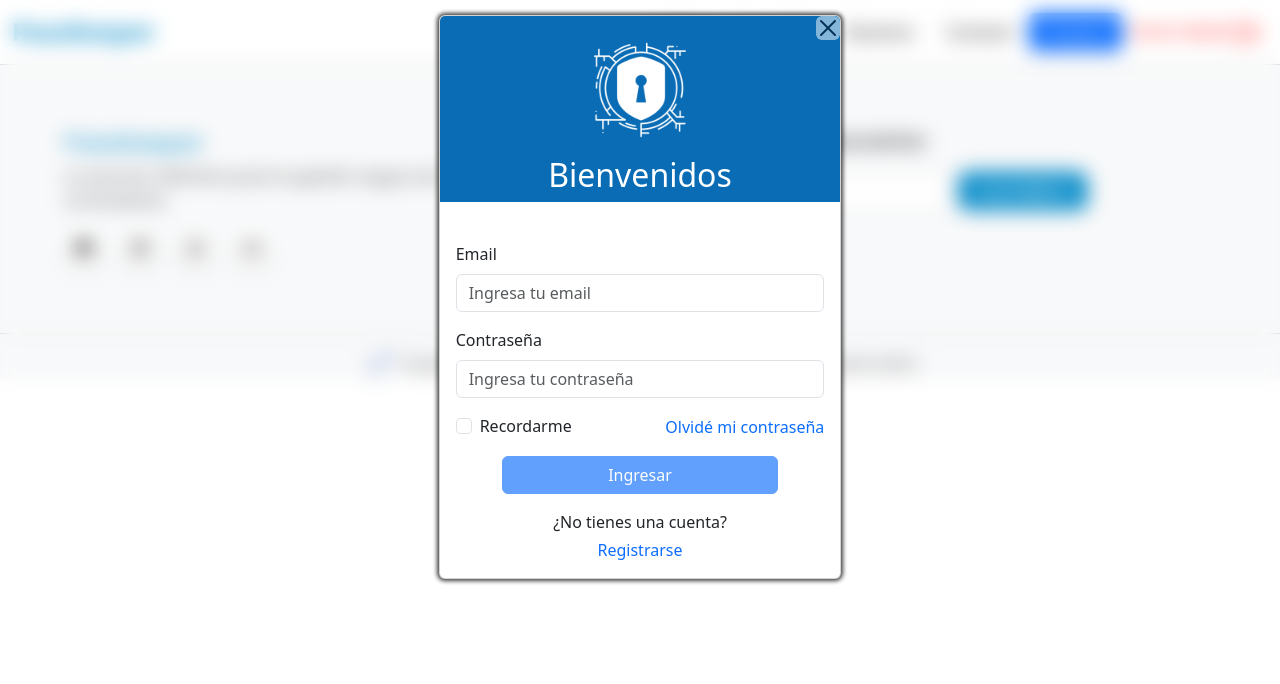
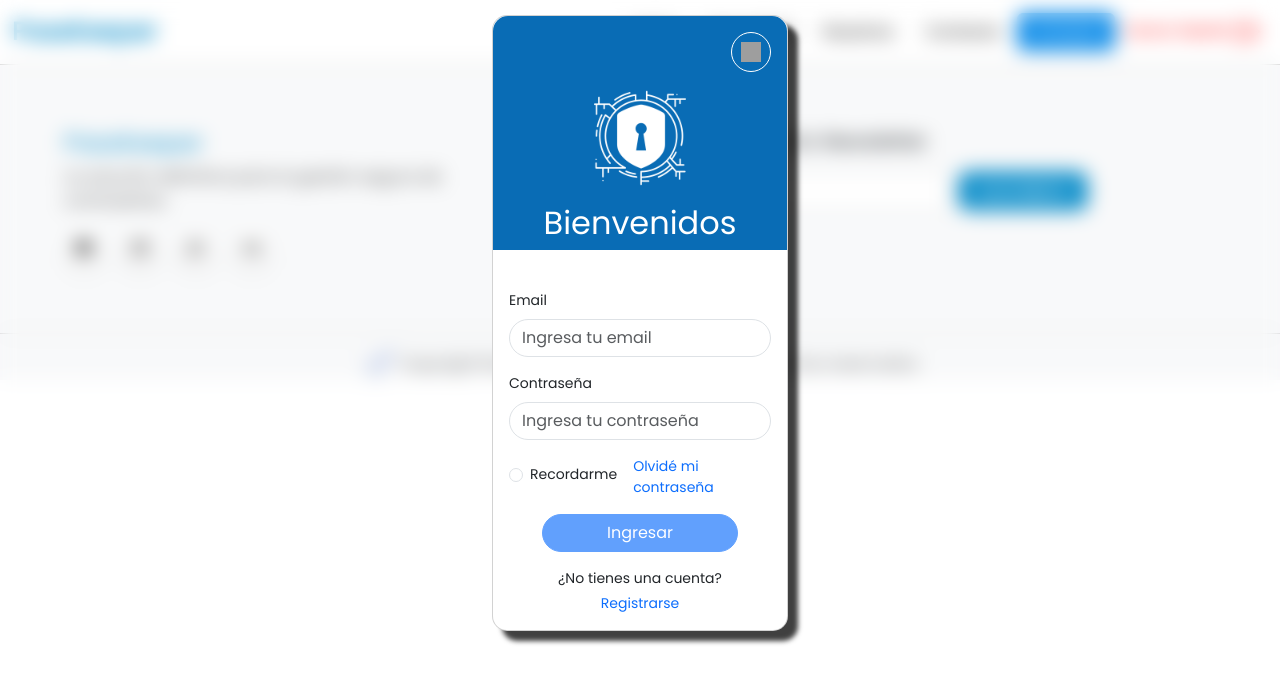
Before and after one commit to vlysi/integrador_ISP4, an Angular app in the folder WEB/: page /login in a window 1280 px wide. Shown: the top 684 px of the page. Built offline with nearby package versions, Linux system fonts and the light colour scheme; sample sign-in values are in the browser's storage; grey boxes are pictures that could not be loaded.

Commit message:
Update login.component
Modificando el diseño del login

```diff
--- a/WEB/src/app/auth/login/login.component.css
+++ b/WEB/src/app/auth/login/login.component.css
@@ -1,4 +1,7 @@
+
 .fixed_container {
+  font-family: 'Poppins', sans-serif; /* Fuente Poppins */
+  font-size:14px;
   position: fixed;
   top: 0;
   left: 0;
@@ -10,26 +13,49 @@
   backdrop-filter: blur(10px);
 }
 .container_card{
-  box-shadow: 0px 0px 4px 2px rgba(0,0,0,0.75);
-  -webkit-box-shadow: 0px 0px 4px 2px rgba(0,0,0,0.75);
--moz-box-shadow: 0px 0px 4px 2px rgba(0,0,0,0.75);
-margin-top:15px
+  margin-top:15px;
+  border-radius: 15px;
+  box-shadow: 10px 10px 5px 0px rgba(0,0,0,0.75);
+  -webkit-box-shadow: 10px 10px 5px 0px rgba(0,0,0,0.75);
+  -moz-box-shadow: 10px 10px 5px 0px rgba(0,0,0,0.75);
 }
 .container_logo{
   background: #096cb5;
-  border-top-left-radius: 5px;
-  border-top-right-radius: 5px;
+  border-top-left-radius: 15px;
+  border-top-right-radius: 15px;
 }
 .container_logo h2{
   color: #fff;
 }
-.container-boton{
+.container_boton{
   display: flex;
   justify-content: flex-end;
   position: relative;
   width:100%;
+  height: 5%;
 }
-.btn-close{
-  color: white;
-  background-color: #fff;
+.btn_close{
+  display: flex;
+  justify-content: center;
+  border-radius: 100%;
+  padding: 3%;
+  background:none;
+  border: 1px solid #fff;
 }
+.btn_close:hover{
+  background: #fff;
+}
+.btn_close img{
+  color:#fff;
+  width: 20px;
+  height: 20px;
+}
+.btn_close:hover i{
+  color:#918d8d;
+}
+form input {
+  border-radius: 30px;
+}
+form button{
+  border-radius: 30px;
+}
--- a/WEB/src/app/auth/login/login.component.html
+++ b/WEB/src/app/auth/login/login.component.html
@@ -1,30 +1,24 @@
-<div class="container_login"></div>
+
 <!DOCTYPE html>
 <html lang="en">
   <head>
     <meta charset="UTF-8" />
     <meta name="viewport" content="width=device-width, initial-scale=1.0" />
     <title>Login</title>
-    <!-- Bootstrap CSS -->
-    <link
-      href="https://cdn.jsdelivr.net/npm/bootstrap@5.3.0-alpha1/dist/css/bootstrap.min.css"
-      rel="stylesheet"
-    />
   </head>
   <body>
     <div class="container-fluid fixed-top fixed_container">
       <div class="row justify-content-center">
-        <div class="col-lg-4 col-md-6 col-sm-10">
+        <div class="col-lg-3 col-md-6 col-sm-12 ">
           <div class="card container_card">
             <!-- Boton Cerrar y logo -->
             <div class="text-center container_logo mb-4">
-              <div class="container-boton">
+              <div class="container_boton">
                 <button
                   type="button"
-                  class="btn-close"
+                class="btn btn_close m-3"
                   (click)="onClose()"
-                  aria-label="Close"
-                ></button>
+                ><img src="../../../assets/images/close.png" alt="Close icon"></button>
               </div>
               <img
                 src="../../../assets/images/logo.png"
```
